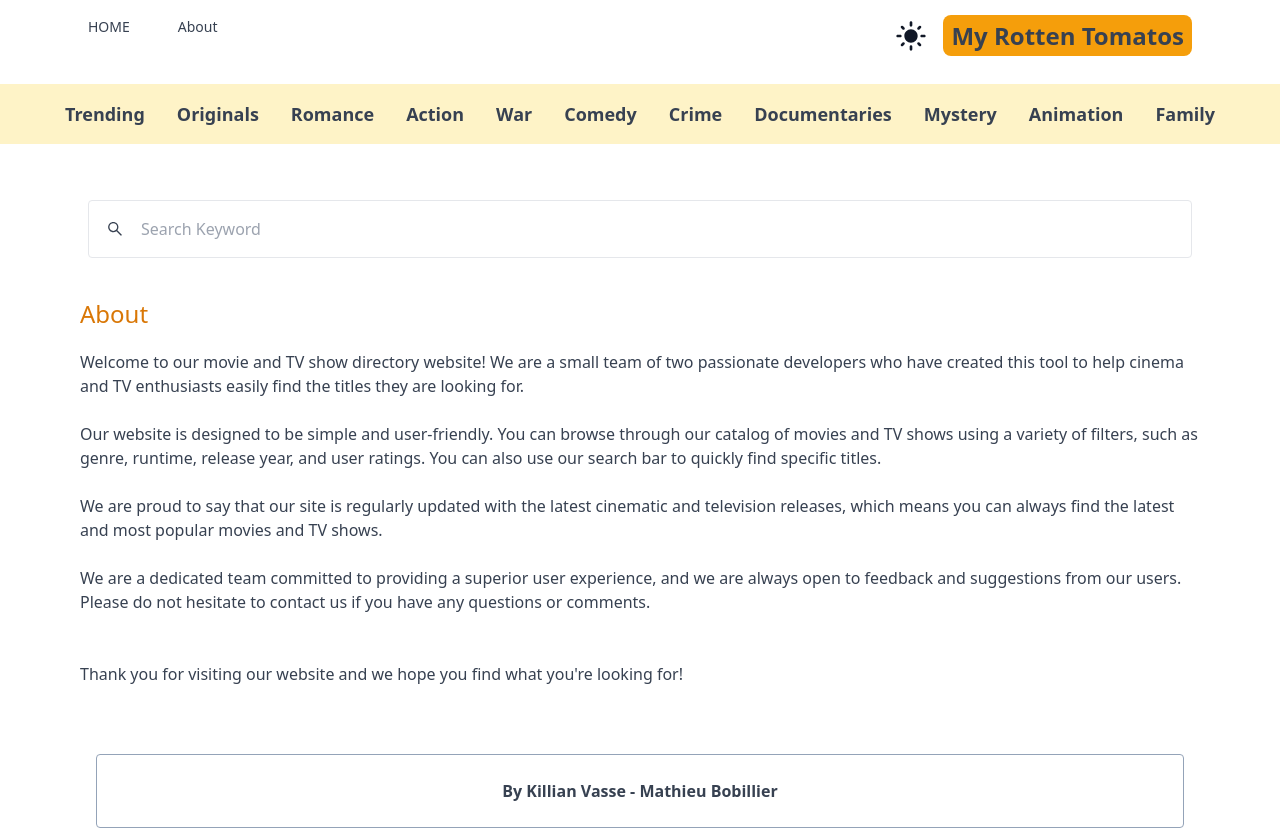
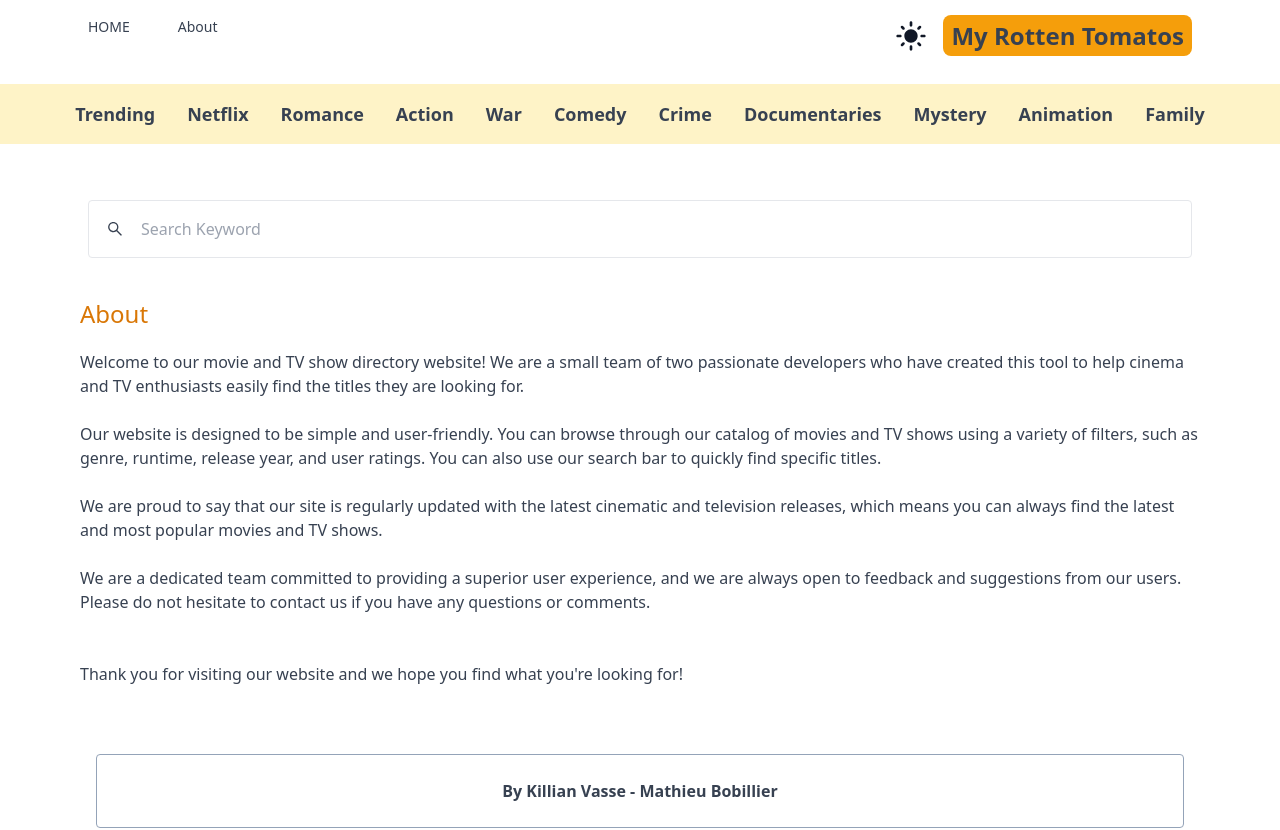
Before and after one commit to MathieuBobillier/EDmyrotten, a Next.js app: page /about in a window 1280 px wide. Shown: the top 830 px of the page. Built offline with nearby package versions, Linux system fonts and the light colour scheme.

Commit message:
fix navigation

```diff
--- a/src/components/NaveBar.tsx
+++ b/src/components/NaveBar.tsx
@@ -5,7 +5,7 @@ export default function NaveBar() {
 	return (
 		<div className="my-8 flex flex-col flex-wrap items-center justify-center space-y-4  bg-amber-100 p-4 dark:bg-gray-600 sm:flex-row lg:space-y-0 lg:text-lg">
 			<NaveBarItem title="Trending" param="fetchTrending" />
-			<NaveBarItem title="Originals" param="fetchNetflixOriginals" />
+			<NaveBarItem title="Netflix" param="fetchNetflixOriginals" />
 			<NaveBarItem title="Romance" param="fetchRomanceMovies" />
 			<NaveBarItem title="Action" param="fetchActionMovies" />
 			<NaveBarItem title="War" param="fetchWarMovies" />
```
